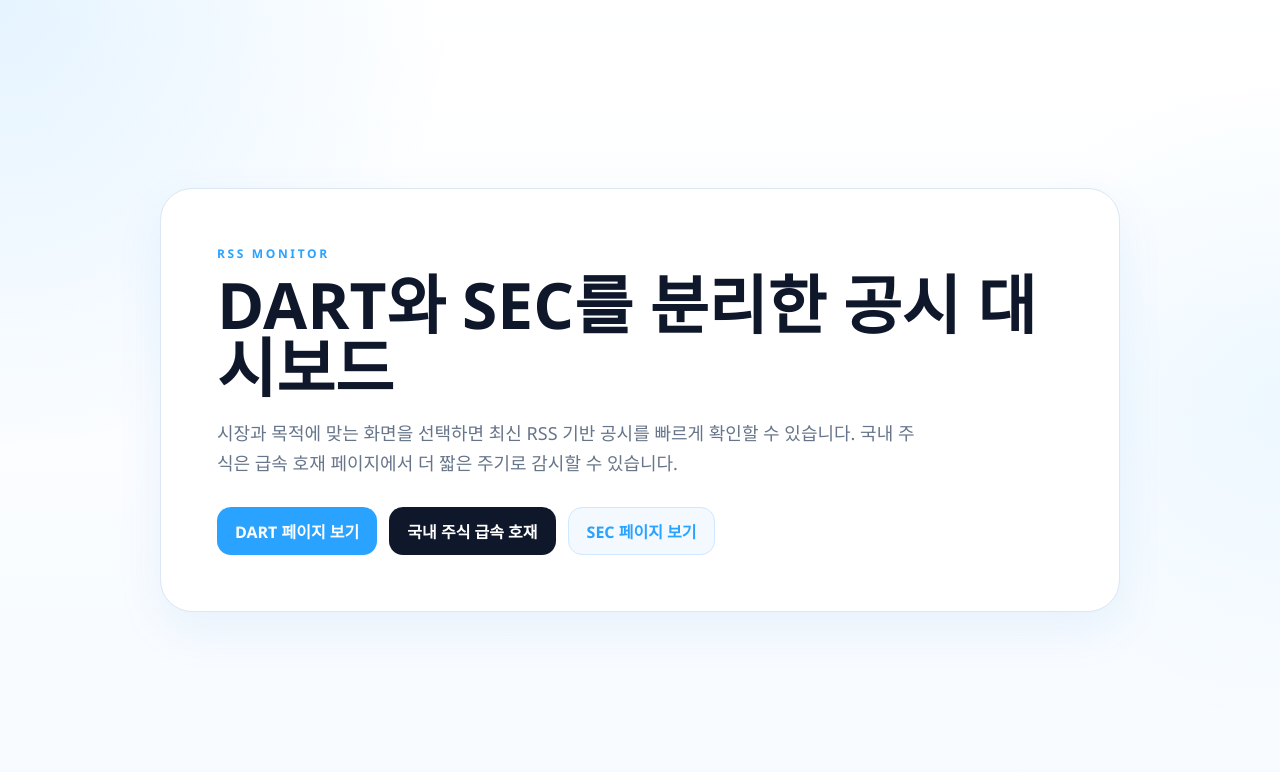
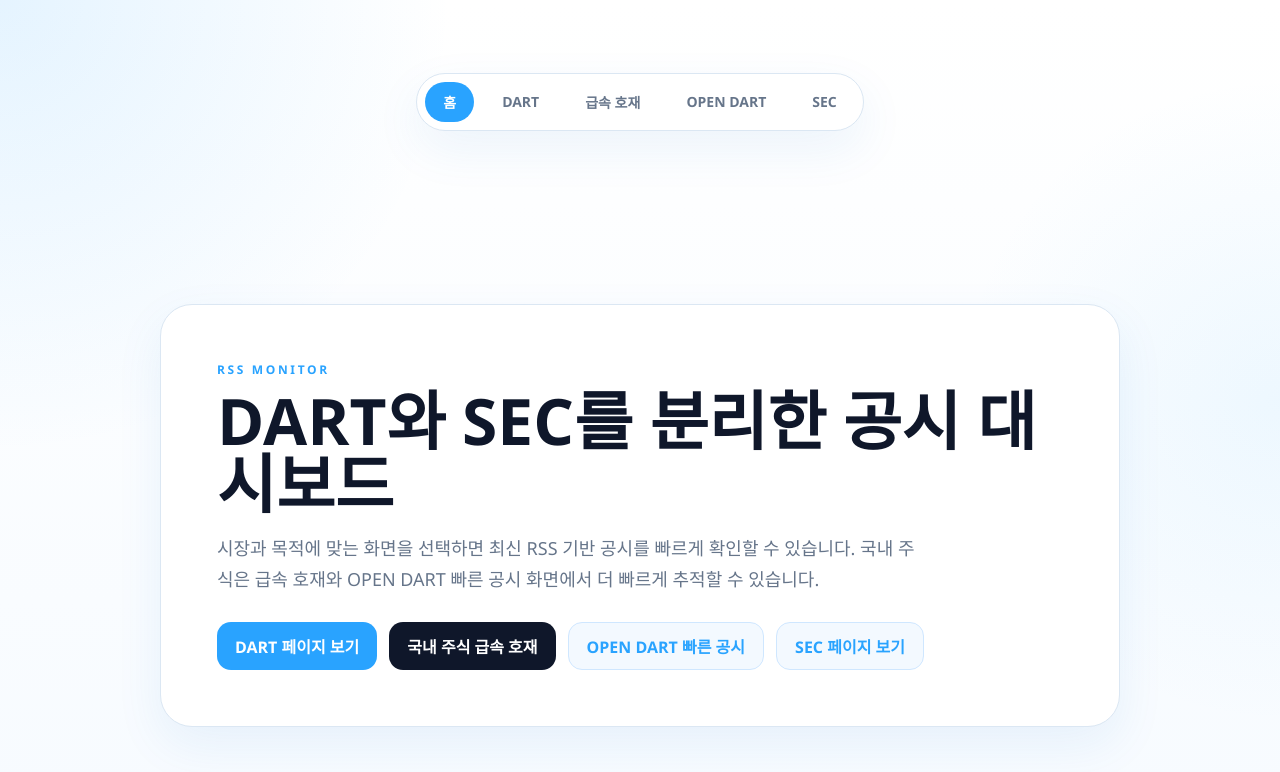
Before and after one commit to pjtss/RSS, a Next.js app: page / in a window 1280 px wide. Shown: the top 772 px of the page. Built offline with nearby package versions, Linux system fonts and the light colour scheme; no server answers; the database is empty.

Commit message:
Add shared page navigation

```diff
--- a/app/page.tsx
+++ b/app/page.tsx
@@ -1,15 +1,17 @@
+import { PageNavigation } from "@/components/page-navigation";
 import Link from "next/link";
 import styles from "./page.module.css";
 
 export default function HomePage() {
   return (
     <main className={styles.page}>
+      <PageNavigation current="home" />
       <section className={styles.hero}>
         <p className={styles.kicker}>RSS MONITOR</p>
         <h1>DART와 SEC를 분리한 공시 대시보드</h1>
         <p className={styles.description}>
           시장과 목적에 맞는 화면을 선택하면 최신 RSS 기반 공시를 빠르게 확인할 수 있습니다. 국내 주식은 급속
-          호재 페이지에서 더 짧은 주기로 감시할 수 있습니다.
+          호재와 OPEN DART 빠른 공시 화면에서 더 빠르게 추적할 수 있습니다.
         </p>
         <div className={styles.actions}>
           <Link href="/dart" className={styles.primary}>
@@ -17,6 +19,9 @@
           </Link>
           <Link href="/dart/rapid" className={styles.primaryAlt}>
             국내 주식 급속 호재
+          </Link>
+          <Link href="/dart/opendart-fast" className={styles.secondary}>
+            OPEN DART 빠른 공시
           </Link>
           <Link href="/sec" className={styles.secondary}>
             SEC 페이지 보기
--- a/components/opendart-fast-page.tsx
+++ b/components/opendart-fast-page.tsx
@@ -3,6 +3,7 @@
 import Link from "next/link";
 import { useEffect, useMemo, useRef, useState } from "react";
 import type { OpenDartFastItem, OpenDartFastPayload } from "@/lib/opendart-fast";
+import { PageNavigation } from "./page-navigation";
 import styles from "./opendart-fast-page.module.css";
 
 const REFRESH_MS = 5000;
@@ -97,6 +98,7 @@
 
   return (
     <main className={styles.page}>
+      <PageNavigation current="dart-opendart-fast" />
       <section className={styles.hero}>
         <div>
           <p className={styles.kicker}>OPEN DART FAST MONITOR</p>
--- /dev/null
+++ b/components/page-navigation.module.css
@@ -0,0 +1,28 @@
+.nav {
+  display: inline-flex;
+  gap: 10px;
+  padding: 8px;
+  margin-bottom: 28px;
+  background: #ffffff;
+  border: 1px solid var(--border);
+  border-radius: 999px;
+  box-shadow: var(--shadow);
+  flex-wrap: wrap;
+}
+
+.navLink,
+.navActive {
+  padding: 10px 18px;
+  border-radius: 999px;
+  font-size: 14px;
+  font-weight: 700;
+}
+
+.navLink {
+  color: var(--muted);
+}
+
+.navActive {
+  background: var(--accent);
+  color: #ffffff;
+}
--- /dev/null
+++ b/components/page-navigation.tsx
@@ -0,0 +1,29 @@
+import Link from "next/link";
+import styles from "./page-navigation.module.css";
+
+type PageKey = "home" | "dart" | "dart-rapid" | "dart-opendart-fast" | "sec";
+
+export function PageNavigation({ current }: { current: PageKey }) {
+  return (
+    <nav className={styles.nav}>
+      <Link className={current === "home" ? styles.navActive : styles.navLink} href="/">
+        홈
+      </Link>
+      <Link className={current === "dart" ? styles.navActive : styles.navLink} href="/dart">
+        DART
+      </Link>
+      <Link className={current === "dart-rapid" ? styles.navActive : styles.navLink} href="/dart/rapid">
+        급속 호재
+      </Link>
+      <Link
+        className={current === "dart-opendart-fast" ? styles.navActive : styles.navLink}
+        href="/dart/opendart-fast"
+      >
+        OPEN DART
+      </Link>
+      <Link className={current === "sec" ? styles.navActive : styles.navLink} href="/sec">
+        SEC
+      </Link>
+    </nav>
+  );
+}
--- a/components/rapid-dart-page.tsx
+++ b/components/rapid-dart-page.tsx
@@ -3,6 +3,7 @@
 import { useEffect, useMemo, useRef, useState } from "react";
 import Link from "next/link";
 import type { DartItem, FeedPayload } from "@/lib/types";
+import { PageNavigation } from "./page-navigation";
 import styles from "./rapid-dart-page.module.css";
 
 const REFRESH_MS = 5000;
@@ -124,6 +125,7 @@
 
   return (
     <main className={styles.page}>
+      <PageNavigation current="dart-rapid" />
       <header className={styles.hero}>
         <div>
           <p className={styles.kicker}>KOREA STOCK FAST TRACK</p>
@@ -136,8 +138,8 @@
           <Link href="/dart" className={styles.secondary}>
             일반 DART 화면
           </Link>
-          <Link href="/" className={styles.secondary}>
-            홈
+          <Link href="/dart/opendart-fast" className={styles.secondary}>
+            OPEN DART 빠른 공시
           </Link>
         </div>
       </header>
```
Also changed, not shown: components/feed-page.tsx (+2 -15 lines), 1 other file (tests, documents, lock files or other folders).
